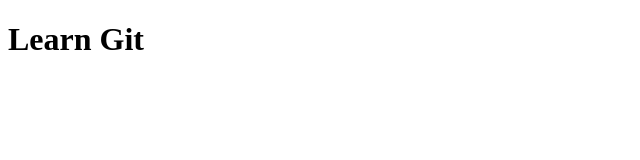
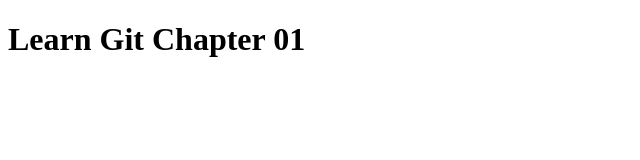
Before and after one commit to MatthewTsang00/learngit, a plain HTML site: page index.html in a window 1280 px wide. Shown: the whole page, without its empty margins (0-640 px from the left). Drawn offline with Linux system fonts and the light colour scheme.

Commit message:
fix: learn git

```diff
--- a/index.html
+++ b/index.html
@@ -6,6 +6,6 @@
     <title>Document</title>
 </head>
 <body>
-    <h1>Learn Git</h1>
+    <h1>Learn Git Chapter 01</h1>
 </body>
 </html>
```
